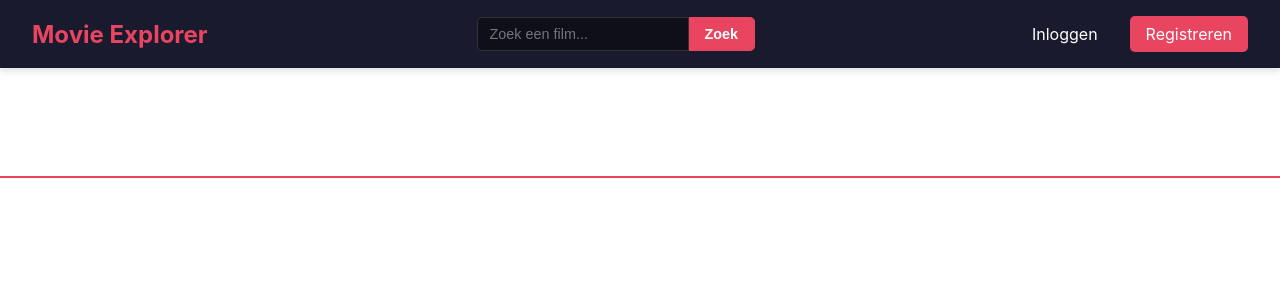
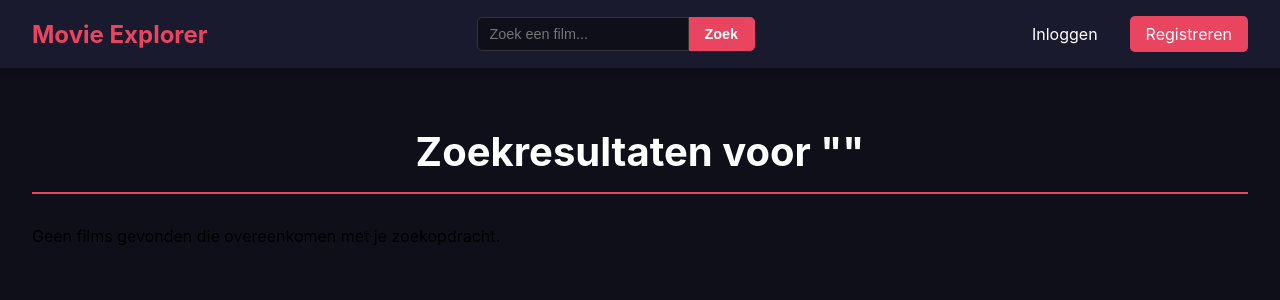
Before and after one commit to Luuc-Stigter/movie-explorer, a React (Create React App) app: page /search in a window 1280 px wide. Shown: the top 300 px of the page. Built offline with nearby package versions, Linux system fonts and the light colour scheme.

Commit message:
refactor(styling): reuse HomePage CSS for SearchResultsPage

```diff
--- a/src/pages/HomePage.css
+++ b/src/pages/HomePage.css
@@ -44,3 +44,10 @@
     color: #e94560;
     font-weight: bold;
 }
+
+.search-title {
+    text-align: left;
+    font-size: 2rem;
+    border-bottom: 2px solid #e94560;
+    padding-bottom: 1rem;
+}
--- a/src/pages/SearchResultsPage.css
+++ /dev/null
@@ -1,11 +0,0 @@
-.search-results-page {
-    padding: 2rem 0;
-    color: white;
-    min-height: calc(100vh - 80px);
-}
-
-.search-results-page h1 {
-    margin-bottom: 2rem;
-    border-bottom: 2px solid #e94560;
-    padding-bottom: 1rem;
-}
--- a/src/pages/SearchResultsPage.js
+++ b/src/pages/SearchResultsPage.js
@@ -1,8 +1,10 @@
+// src/pages/SearchResultsPage.js
+
 import React, { useState, useEffect } from 'react';
 import { useSearchParams } from 'react-router-dom';
 import tmdb from '../helpers/axios-tmdb';
 import MovieCard from '../components/MovieCard';
-import './SearchResultsPage.css';
+import './HomePage.css';
 
 function SearchResultsPage() {
     const [searchParams] = useSearchParams();
@@ -33,13 +35,14 @@ function SearchResultsPage() {
     }, [query]);
 
     return (
-        <div className="search-results-page">
+        <div className="homepage">
             <div className="container">
-                <h1>Zoekresultaten voor "{query}"</h1>
+                <h1 className="search-title">Zoekresultaten voor "{query}"</h1>
+
                 {loading && <p className="loading-message">Bezig met zoeken...</p>}
                 {error && <p className="error-message">{error}</p>}
 
-                {!loading && results.length === 0 && (
+                {!loading && results.length === 0 && !error && (
                     <p>Geen films gevonden die overeenkomen met je zoekopdracht.</p>
                 )}
 
```
